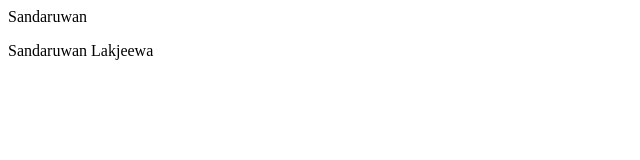
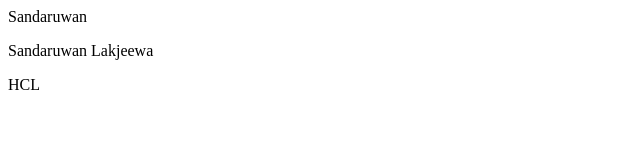
Before and after one commit to SandaruwanLakjeewa/MyTest, a plain HTML site: page index.html in a window 1280 px wide. Shown: the full height of the page, 0-640 px from the left. Drawn offline with Linux system fonts and the light colour scheme.

Commit message:
Index file changed add div

```diff
--- a/index.html
+++ b/index.html
@@ -4,5 +4,6 @@ Sandaruwan
 </head>
 <body>
 <p>Sandaruwan Lakjeewa</p>
+<div>HCL</div>
 </body>
 </html>
```
